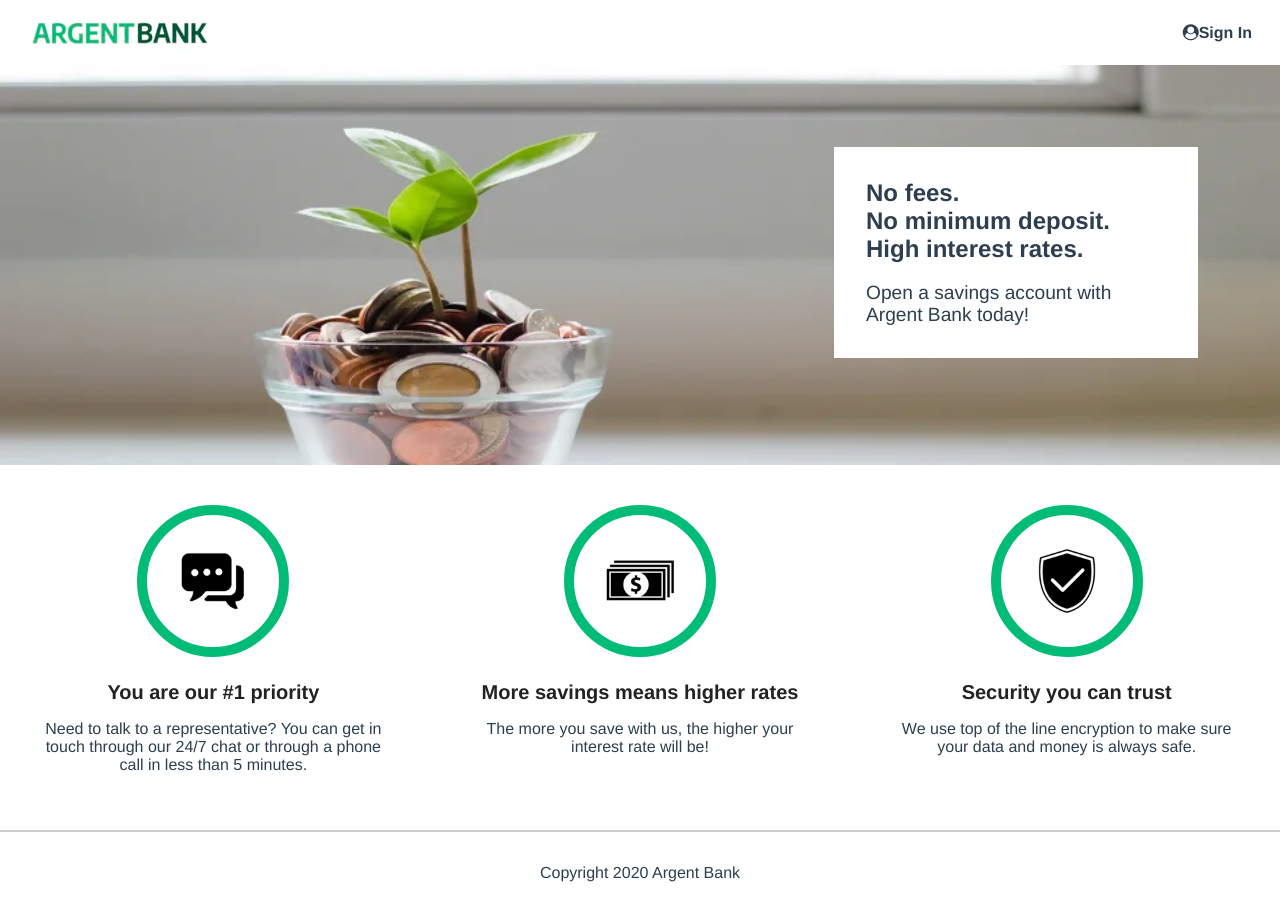
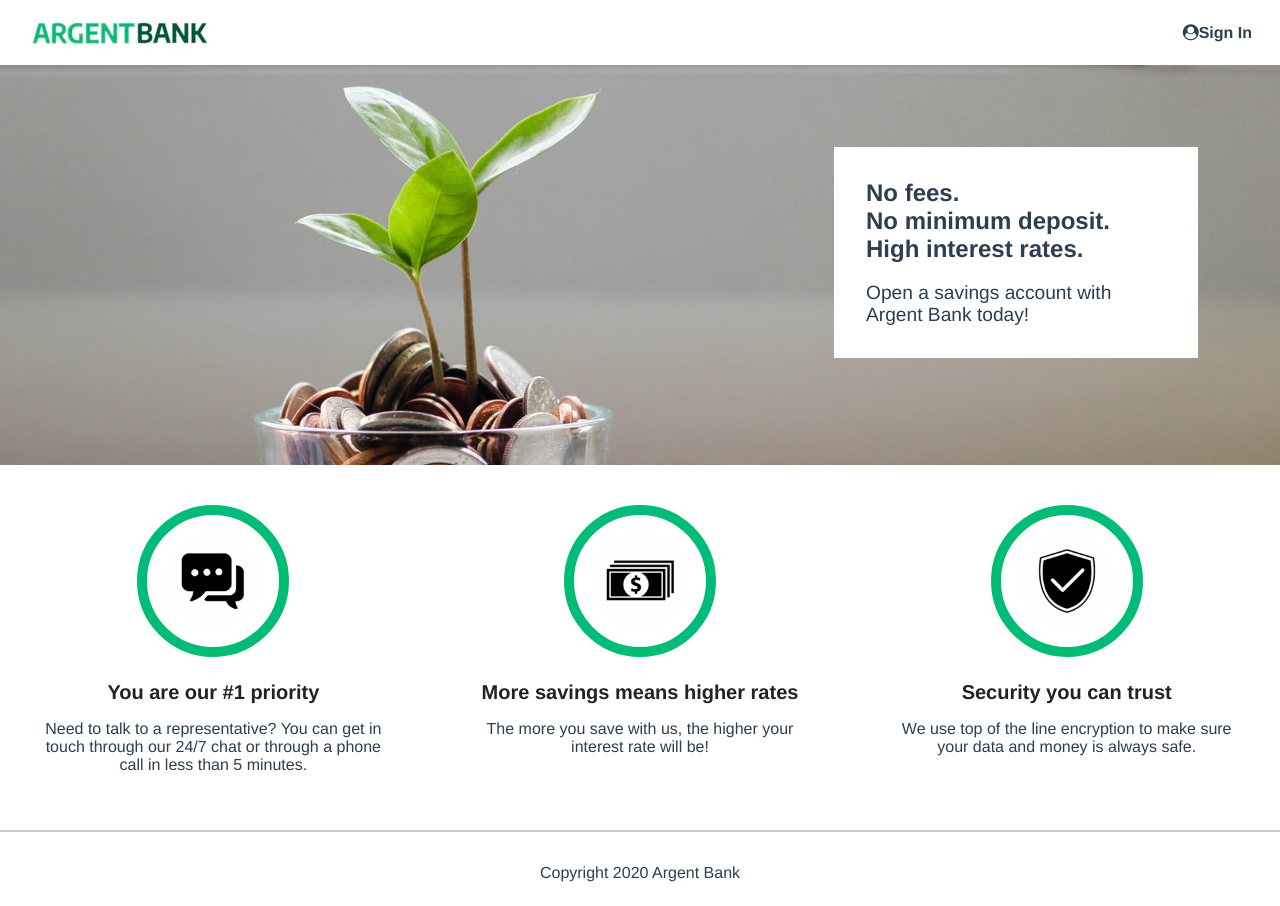
Before and after one commit to samakei/ArgentBank, a React (Vite) app in the folder frontend/: page / in a window 1280 px wide. Built offline with nearby package versions, Linux system fonts and the light colour scheme.

Commit message:
ajout modificationa

```diff
--- a/frontend/src/components/Hero.tsx
+++ b/frontend/src/components/Hero.tsx
@@ -1,7 +1,7 @@
 //Composant/Hero.tsx
 const Hero = () => {
   return (
-    <div className="hero">
+    <div className="hero-img hero" >
 
       <section className="hero-content">
         <h2 className="sr-only">Promoted Content</h2>
@@ -11,6 +11,7 @@ const Hero = () => {
         <p className="text">Open a savings account with Argent Bank today!</p>
 
       </section>
+
     </div>
   )
 }
--- a/frontend/src/styles/main.css
+++ b/frontend/src/styles/main.css
@@ -21,7 +21,7 @@ body {
 
 }
 .main-bg{
-  min-height: 85vh;
+  min-height: 80vh;
   flex: 1;
 }
 
@@ -75,17 +75,16 @@ body {
 }
 
 .hero {
-  background-image: url('../assets/bank-tree.webp');
+  background-image: url('../assets/bank-tree.jpeg');
   background-position: 0 -50px;
-  background-size: cover;
+   background-size: cover;
   background-repeat: no-repeat;
   height: 300px;
   position: relative;
 
 }
- .hero img{
- object-fit: cover;
- }
+
+
 .hero-content {
   position: relative;
   top: 2rem;
@@ -94,6 +93,7 @@ body {
   padding: 2rem;
   text-align: left;
   margin: 0 auto;
+
 }
 
 .hero-content .subtitle {
```
Also changed, not shown: frontend/src/assets/bank-tree.jpeg (added), frontend/src/assets/bank-tree.webp (deleted).
